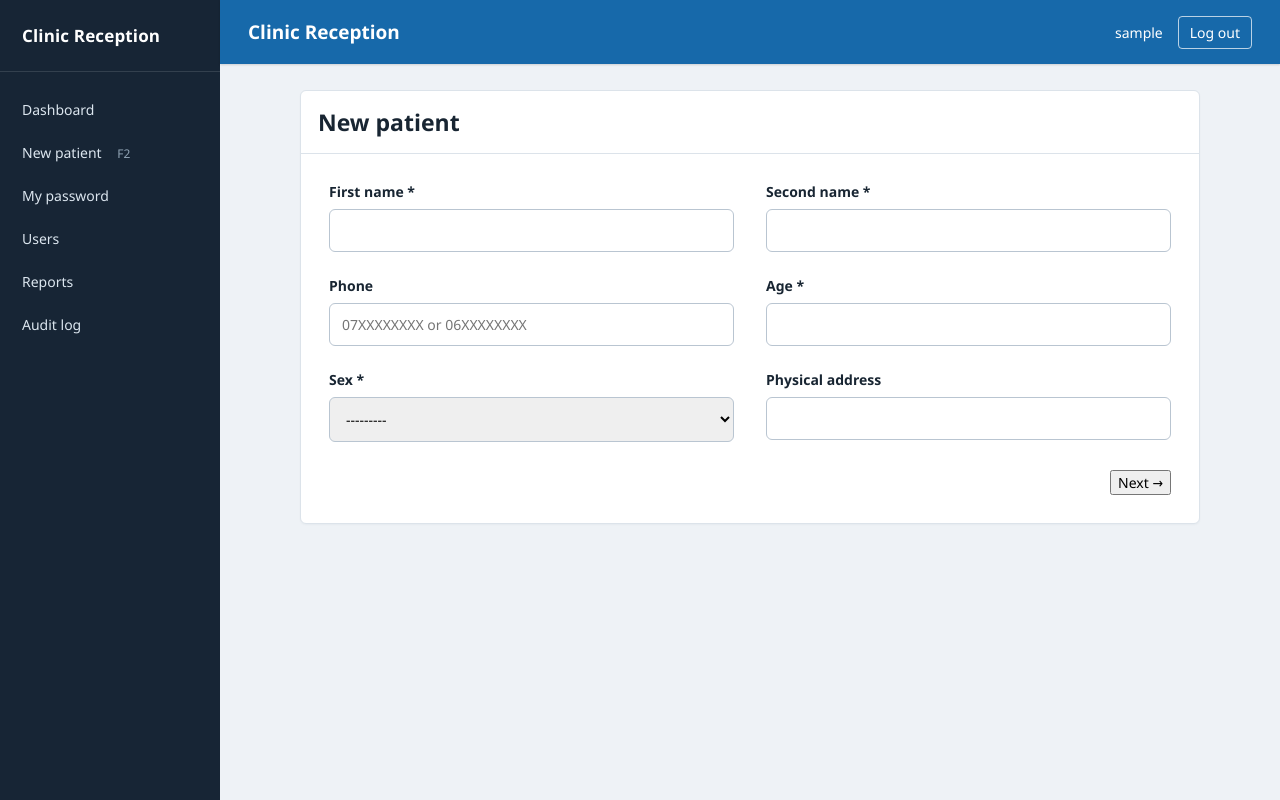
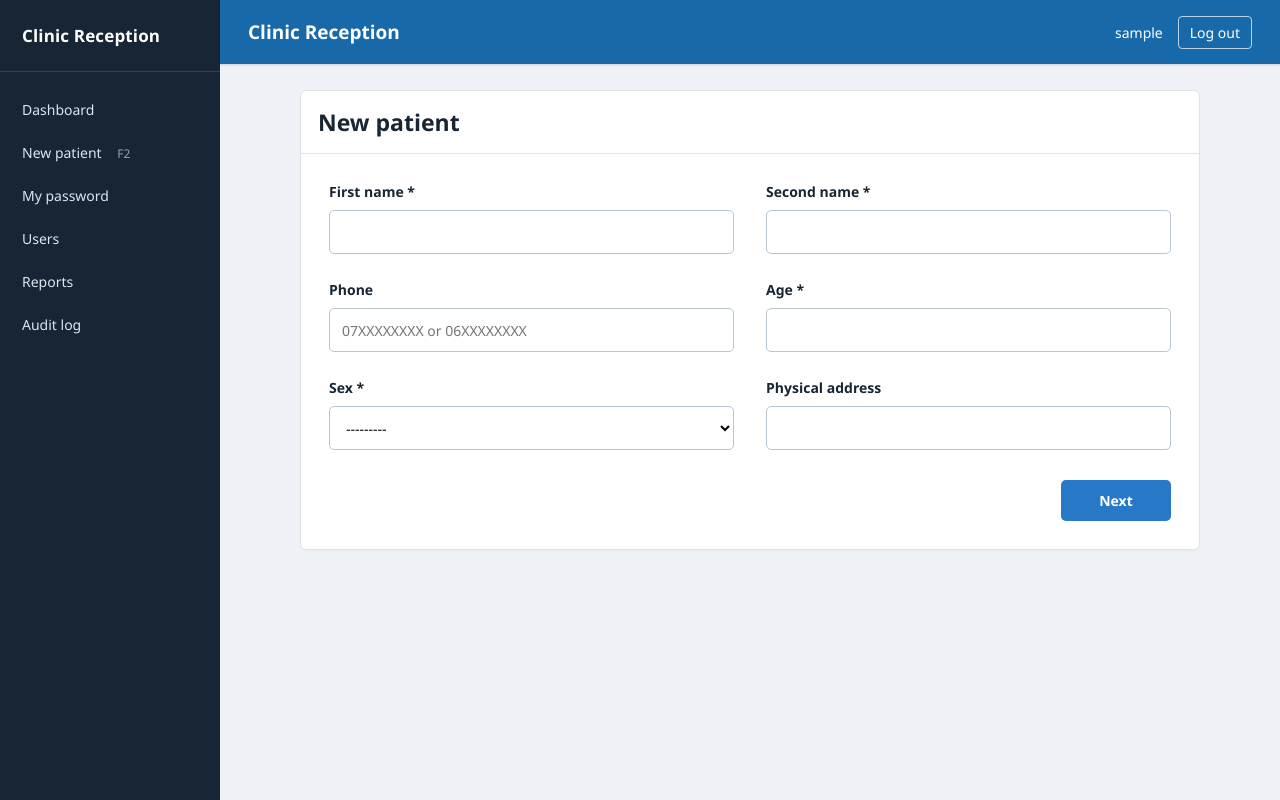
Before and after one commit to enockpaulo006-hash/Reception-management-system, a Django app: page /visit/new/ in a window 1280 px wide. Run offline with Django 5.2, Linux system fonts and the light colour scheme; a user stored in the database is signed in; tables that the repository leaves empty hold one stand-in row (values such as "Sample post").

Commit message:
Update visit_form.html

```diff
--- a/reception/templates/reception/visit_form.html
+++ b/reception/templates/reception/visit_form.html
@@ -6,34 +6,88 @@
 {% block content %}
 <div class="panel patient-panel">
     <div class="panel-head">
-    <h1 style="margin:0">New patient</h1>
+        <h1 style="margin: 0;">New patient</h1>
     </div>
 
     <div class="panel-body patient-form-body">
         <form method="post">
             {% csrf_token %}
 
+            {% if form.non_field_errors %}
+                <div class="form-errors">
+                    {{ form.non_field_errors }}
+                </div>
+            {% endif %}
+
             <div class="patient-grid">
-        {% for field in form %}
-          <div class="patient-field
-            {% if field.name == 'sex' or field.name == 'gender' %}sex-field{% endif %}
-            {% if field.name == 'physical_address' or field.name == 'address' %}address-field{% endif %}">
 
-            <label for="{{ field.id_for_label }}">
-              {{ field.label }}{% if field.field.required %} *{% endif %}
+                <!-- Row 1: First name | Second name -->
+                <div class="patient-field">
+                    <label for="{{ form.first_name.id_for_label }}">
+                        First name *
                     </label>
-
-            {{ field }}
-
-            {% for error in field.errors %}
+                    {{ form.first_name }}
+                    {% for error in form.first_name.errors %}
                         <div class="field-error">{{ error }}</div>
                     {% endfor %}
                 </div>
+
+                <div class="patient-field">
+                    <label for="{{ form.second_name.id_for_label }}">
+                        Second name *
+                    </label>
+                    {{ form.second_name }}
+                    {% for error in form.second_name.errors %}
+                        <div class="field-error">{{ error }}</div>
                     {% endfor %}
                 </div>
 
+                <!-- Row 2: Phone | Age -->
+                <div class="patient-field">
+                    <label for="{{ form.phone.id_for_label }}">
+                        Phone
+                    </label>
+                    {{ form.phone }}
+                    {% for error in form.phone.errors %}
+                        <div class="field-error">{{ error }}</div>
+                    {% endfor %}
+                </div>
+
+                <div class="patient-field">
+                    <label for="{{ form.age.id_for_label }}">
+                        Age *
+                    </label>
+                    {{ form.age }}
+                    {% for error in form.age.errors %}
+                        <div class="field-error">{{ error }}</div>
+                    {% endfor %}
+                </div>
+
+                <!-- Row 3: Sex | Physical address -->
+                <div class="patient-field">
+                    <label>Sex *</label>
+                    <div class="sex-options">
+                        {{ form.sex }}
+                    </div>
+                    {% for error in form.sex.errors %}
+                        <div class="field-error">{{ error }}</div>
+                    {% endfor %}
+                </div>
+
+                <div class="patient-field">
+                    <label for="{{ form.physical_address.id_for_label }}">
+                        Physical address
+                    </label>
+                    {{ form.physical_address }}
+                    {% for error in form.physical_address.errors %}
+                        <div class="field-error">{{ error }}</div>
+                    {% endfor %}
+                </div>
+
+            </div>
+
             <div class="patient-form-actions">
-        <button type="submit">Next →</button>
+                <button type="submit">Next </button>
             </div>
         </form>
     </div>
@@ -41,8 +95,10 @@
 
 <style>
     .patient-panel {
+        width: 100%;
         max-width: 900px;
         margin: 0 auto;
+        box-sizing: border-box;
     }
 
     .patient-form-body {
@@ -52,50 +108,101 @@
     .patient-grid {
         display: grid;
         grid-template-columns: repeat(2, minmax(0, 1fr));
-    gap: 24px 32px;
+        column-gap: 32px;
+        row-gap: 26px;
+        align-items: start;
     }
 
-  .patient-field label {
+    .patient-field {
+        min-width: 0;
+    }
+
+    .patient-field > label {
         display: block;
-    margin-bottom: 8px;
+        margin-bottom: 9px;
         font-weight: 600;
     }
 
-  .patient-field input,
+    .patient-field input:not([type="radio"]),
     .patient-field select,
     .patient-field textarea {
+        display: block;
         width: 100%;
-    max-width: 100%;
+        min-height: 44px;
+        padding: 10px 12px;
+        border: 1px solid #b9c5d1;
+        border-radius: 5px;
         box-sizing: border-box;
-    padding: 11px 12px;
-    border: 1px solid #b9c5d1;
-    border-radius: 6px;
         font: inherit;
+        background: #fff;
     }
 
-  .patient-field input[type="radio"] {
-    width: auto;
+    .patient-field input:focus {
+        outline: 2px solid #9ac5f5;
+        outline-offset: 1px;
+        border-color: #2878c8;
     }
 
-  .sex-field,
-  .address-field {
-    min-width: 0;
+    .sex-options ul {
+        display: flex;
+        align-items: center;
+        flex-wrap: wrap;
+        gap: 24px;
+        list-style: none;
+        margin: 0;
+        padding: 10px 0;
     }
 
-  .field-error {
-    color: #8d2525;
-    margin-top: 4px;
+    .sex-options li {
+        display: flex;
+        align-items: center;
+        gap: 7px;
+    }
+
+    .sex-options label {
+        cursor: pointer;
+    }
+
+    .sex-options input[type="radio"] {
+        margin: 0;
+        width: 16px;
+        height: 16px;
+        accent-color: #2878c8;
+    }
+
+    .field-error,
+    .form-errors {
+        color: #a12626;
+        margin-top: 5px;
+        font-size: 14px;
     }
 
     .patient-form-actions {
         display: flex;
         justify-content: flex-end;
-    margin-top: 28px;
+        margin-top: 30px;
+    }
+
+    .patient-form-actions button {
+        min-width: 110px;
+        padding: 11px 22px;
+        border: none;
+        border-radius: 5px;
+        background: #2878c8;
+        color: white;
+        font: inherit;
+        font-weight: 600;
+        cursor: pointer;
+    }
+
+    .patient-form-actions button:hover {
+        background: #1e5f9e;
     }
 
     @media (max-width: 600px) {
         .patient-grid {
             grid-template-columns: 1fr;
+            row-gap: 20px;
         }
 
         .patient-form-body {
```
Lines whose indentation alone changed are shown as unchanged.
